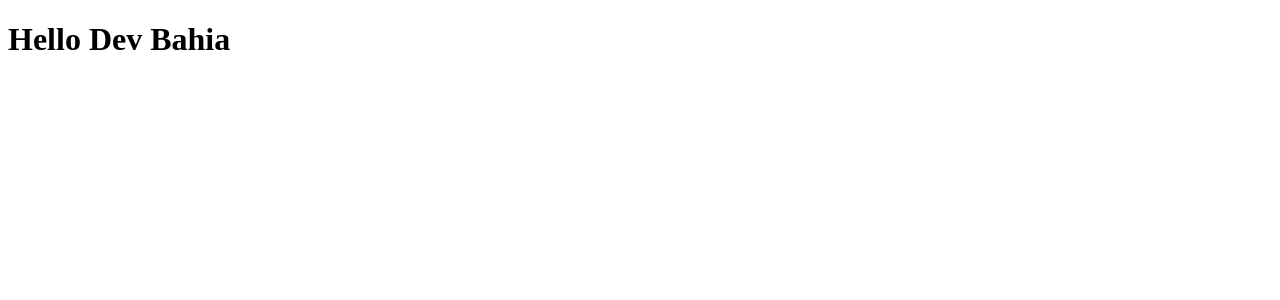
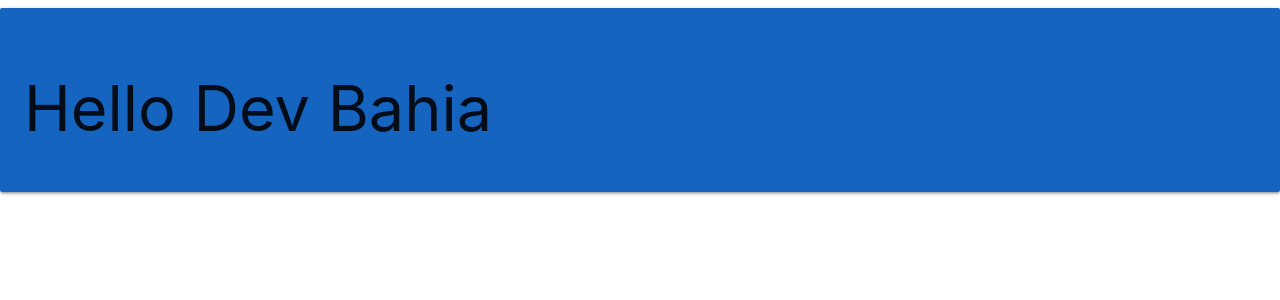
Before and after one commit to danielcn/devbahia, a React app: page / in a window 1280 px wide. Shown: the top 300 px of the page. Built offline with nearby package versions, Linux system fonts and the light colour scheme.

Commit message:
Add and enabling materialize on project

```diff
--- a/index.html
+++ b/index.html
@@ -4,6 +4,11 @@
     <meta charset="UTF-8">
     <meta name="viewport" content="width=device-width, initial-scale=1.0">
     <meta http-equiv="X-UA-Compatible" content="ie=edge">
+    <!-- Compiled and minified CSS -->
+    <link rel="stylesheet" href="https://cdnjs.cloudflare.com/ajax/libs/materialize/1.0.0/css/materialize.min.css">
+
+    <!-- Compiled and minified JavaScript -->
+    <script src="https://cdnjs.cloudflare.com/ajax/libs/materialize/1.0.0/js/materialize.min.js"></script>
     <title>Dev Bahia</title>
 </head>
 <body>
--- a/src/App.js
+++ b/src/App.js
@@ -1,8 +1,7 @@
 import React from 'react';
-import ReactDOM from 'react-dom';
 
 const App = () =>(
-    <div>
+    <div className="card-panel blue darken-3">
         <h1>Hello Dev Bahia</h1>
     </div>
 );
```
